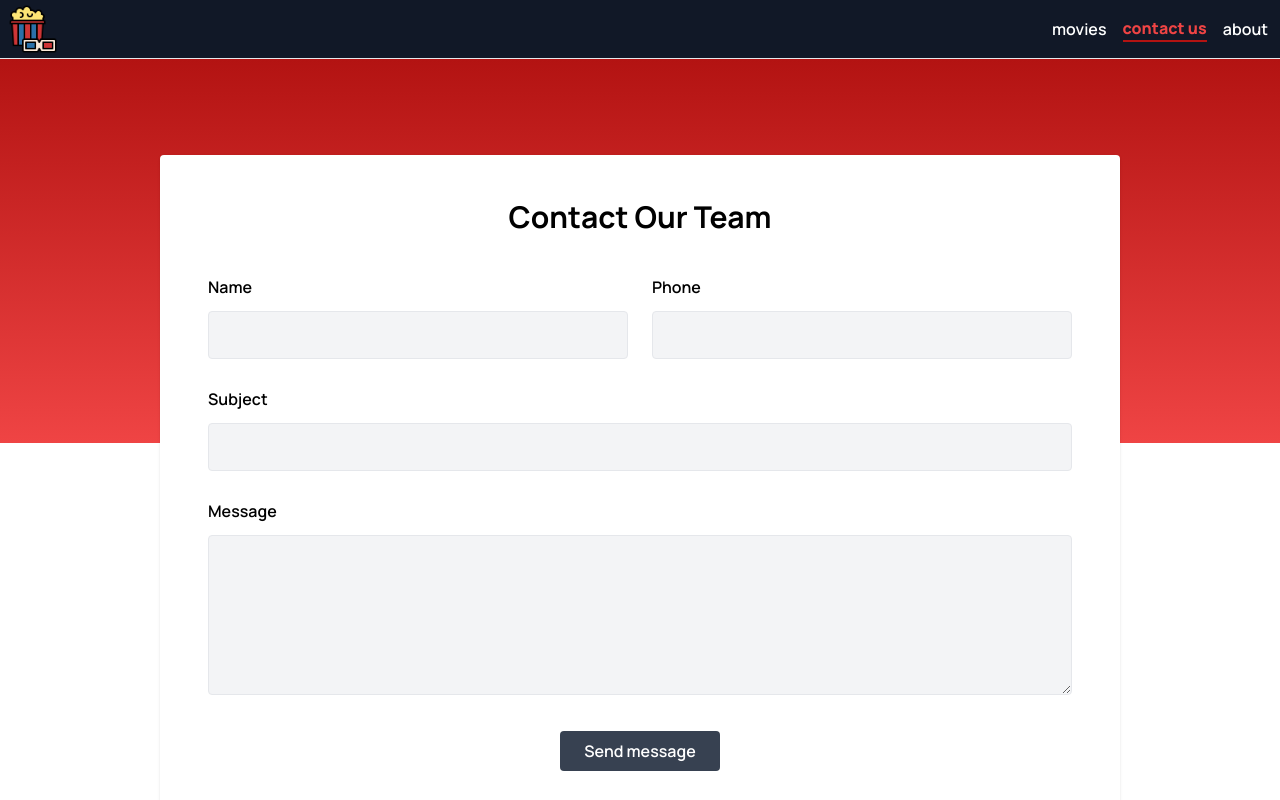
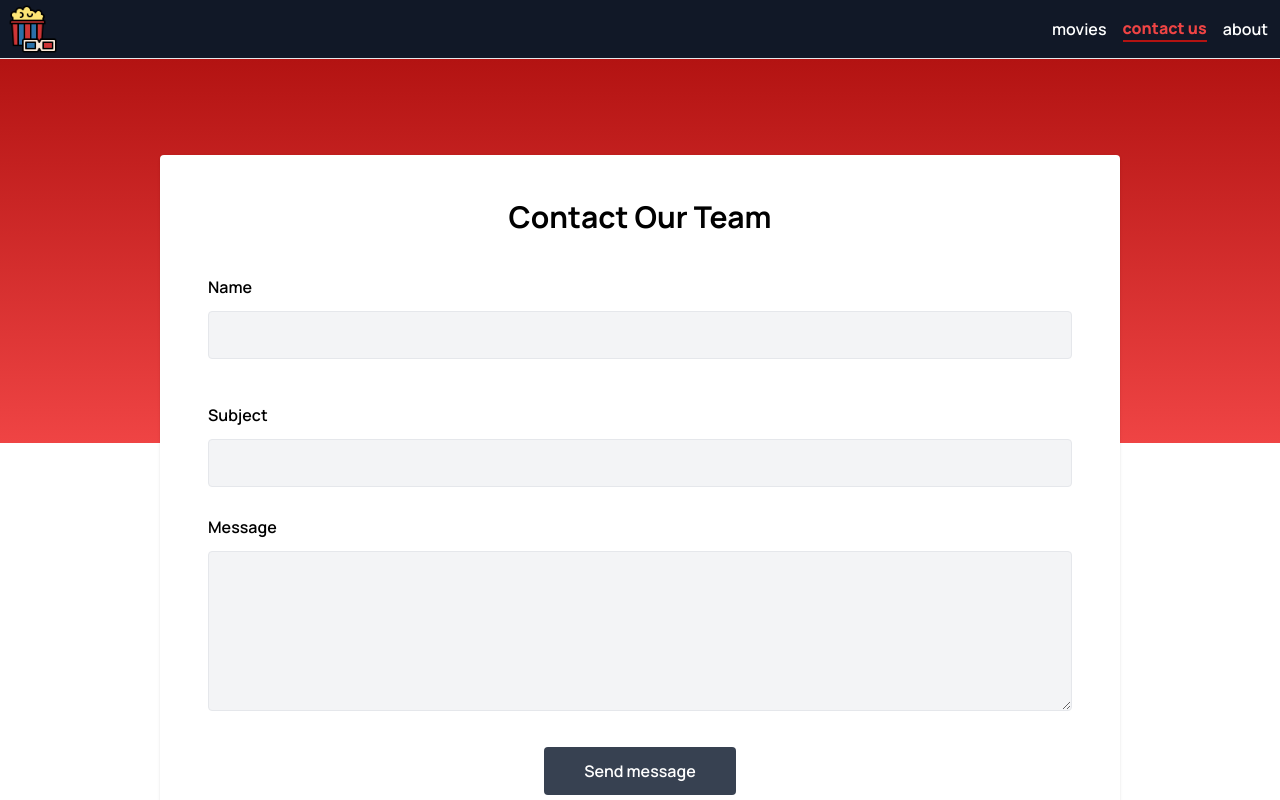
Before and after one commit to fereshtehnm/MovieTown, a Next.js app: page /contact in a window 1280 px wide. Shown: the top 800 px of the page. Built offline with nearby package versions, Linux system fonts and the light colour scheme.

Commit message:
Fix- contact page

```diff
--- a/app/contact/page.tsx
+++ b/app/contact/page.tsx
@@ -1,5 +1,5 @@
 import React from "react";
-import { SubmitContact } from "@/components/sections";
+import { ContactForm } from "@/components/sections";
 
 export const metadata = {
   title: "contact us",
@@ -8,44 +8,11 @@ export const metadata = {
 
 const page = () => {
   return (
-    <div className="bg-white w-full shadow rounded p-8 sm:p-12 -mt-72">
-      <p className="text-3xl font-bold leading-7 text-center">Contact Our Team</p>
-      <form action="" method="post">
-        <div className="md:flex items-center mt-12">
-          <div className="w-full md:w-1/2 flex flex-col">
-            <label className="font-semibold leading-none">Name</label>
-            <input
-              type="text"
-              className="leading-none text-gray-900 p-3 focus:outline-none focus:border-red-700 mt-4 bg-gray-100 border rounded border-gray-200"
-            />
-          </div>
-          <div className="w-full md:w-1/2 flex flex-col md:ml-6 md:mt-0 mt-4">
-            <label className="font-semibold leading-none">Phone</label>
-            <input
-              type="email"
-              className="leading-none text-gray-900 p-3 focus:outline-none focus:border-red-700 mt-4 bg-gray-100 border rounded border-gray-200"
-            />
-          </div>
-        </div>
-        <div className="md:flex items-center mt-8">
-          <div className="w-full flex flex-col">
-            <label className="font-semibold leading-none">Subject</label>
-            <input
-              type="text"
-              className="leading-none text-gray-900 p-3 focus:outline-none focus:border-red-700 mt-4 bg-gray-100 border rounded border-gray-200"
-            />
-          </div>
-        </div>
-        <div>
-          <div className="w-full flex flex-col mt-8">
-            <label className="font-semibold leading-none">Message</label>
-            <textarea className="h-40 text-base leading-none text-gray-900 p-3 focus:oultine-none focus:border-red-700 mt-4 bg-gray-100 border rounded border-gray-200"></textarea>
-          </div>
-        </div>
-        <div className="flex items-center justify-center w-full">
-          <SubmitContact />
-        </div>
-      </form>
+    <div className="contact-container__box">
+      <p className="contact-p">
+        Contact Our Team
+      </p>
+      <ContactForm />
     </div>
   );
 };
--- a/app/globals.css
+++ b/app/globals.css
@@ -190,6 +190,36 @@ body {
 }
 /* END: about us page*/
 
+/* START: contact us page*/
+.contact-container__box {
+  @apply bg-white w-full shadow rounded p-8 sm:p-12 -mt-72;
+}
+.contact-p {
+  @apply text-3xl font-bold leading-7 text-center;
+}
+.contact-form__div {
+  @apply md:flex items-center mt-12;
+}
+.contact-form__div-message {
+  @apply w-full flex flex-col mt-8;
+}
+.contact-form__label {
+  @apply font-semibold leading-none;
+}
+.contact-form__input {
+  @apply leading-none text-gray-900 p-3 focus:outline-none focus:border-red-700 mt-4 bg-gray-100 border rounded border-gray-200;
+}
+.contact-form__text {
+  @apply h-40 text-base leading-none text-gray-900 p-3 focus:outline-none focus:border-red-700 mt-4 bg-gray-100 border rounded border-gray-200;
+}
+.contact-form__btn-container {
+  @apply flex items-center justify-center w-full;
+}
+.contact-form__btn {
+  @apply mt-9 font-semibold leading-none text-white py-4 px-10 bg-gray-700 rounded hover:bg-gray-600 focus:ring-2 focus:ring-offset-2 focus:ring-gray-700 focus:outline-none;
+}
+/* END: contact us page*/
+
 /* START: Card styles */
 .card {
   @apply text-black bg-slate-300 hover:bg-slate-200 hover:shadow-lg hover:shadow-red-950 rounded-3xl;
--- /dev/null
+++ b/components/sections/ContactForm.tsx
@@ -0,0 +1,52 @@
+"use client";
+import React from "react";
+import { useRouter } from "next/navigation";
+import { CustomButton } from "../common";
+
+const ContactForm = () => {
+  const router = useRouter();
+
+  const handleSubmit = (event: React.MouseEvent<HTMLButtonElement>) => {
+    event.preventDefault();
+    console.log("Processing the message...");
+
+    router.push("/contact/success");
+  };
+  return (
+    <form action="" method="post">
+      <div className="contact-form__div">
+        <div className="w-full flex flex-col">
+          <label className="contact-form__label">Name</label>
+          <input
+            type="text"
+            className="contact-form__input"
+          />
+        </div>
+      </div>
+      <div className="contact-form__div">
+        <div className="w-full flex flex-col">
+          <label className="contact-form__label">Subject</label>
+          <input
+            type="text"
+            className="contact-form__input"
+          />
+        </div>
+      </div>
+      <div>
+        <div className="contact-form__div-message">
+          <label className="contact-form__label">Message</label>
+          <textarea className="contact-form__text"></textarea>
+        </div>
+      </div>
+      <div className="contact-form__btn-container">
+        <CustomButton
+          title="Send message"
+          containerStyles="contact-form__btn"
+          onClick={handleSubmit}
+        />
+      </div>
+    </form>
+  );
+};
+
+export default ContactForm;
--- a/components/sections/SubmitContact.tsx
+++ /dev/null
@@ -1,25 +0,0 @@
-"use client";
-import React from "react";
-import { useRouter } from "next/navigation";
-import CustomButton from "../common/CustomButton";
-
-const SubmitContact = () => {
-  const router = useRouter();
-
-  const handleSubmit = (event: React.MouseEvent<HTMLButtonElement>) => {
-    event.preventDefault();
-    console.log("Processing the message...");
-
-    router.push("/contact/success");
-  };
-
-  return (
-    <CustomButton
-      title="Send message"
-      containerStyles="mt-9 font-semibold leading-none text-white py-4 px-10 bg-gray-700 rounded hover:bg-gray-600 focus:ring-2 focus:ring-offset-2 focus:ring-gray-700 focus:outline-none"
-      onClick={handleSubmit}
-    />
-  );
-};
-
-export default SubmitContact;
--- a/components/sections/index.ts
+++ b/components/sections/index.ts
@@ -2,11 +2,11 @@ import Hero from "./Hero";
 import Movie from "./Movie";
 import MovieCard from "./MovieCard";
 import SearchBar from "./SearchBar";
-import SubmitContact from "./SubmitContact";
+import ContactForm from "./ContactForm";
 export {
     Hero,
     Movie,
     MovieCard,
     SearchBar,
-    SubmitContact
+    ContactForm
 }
```
